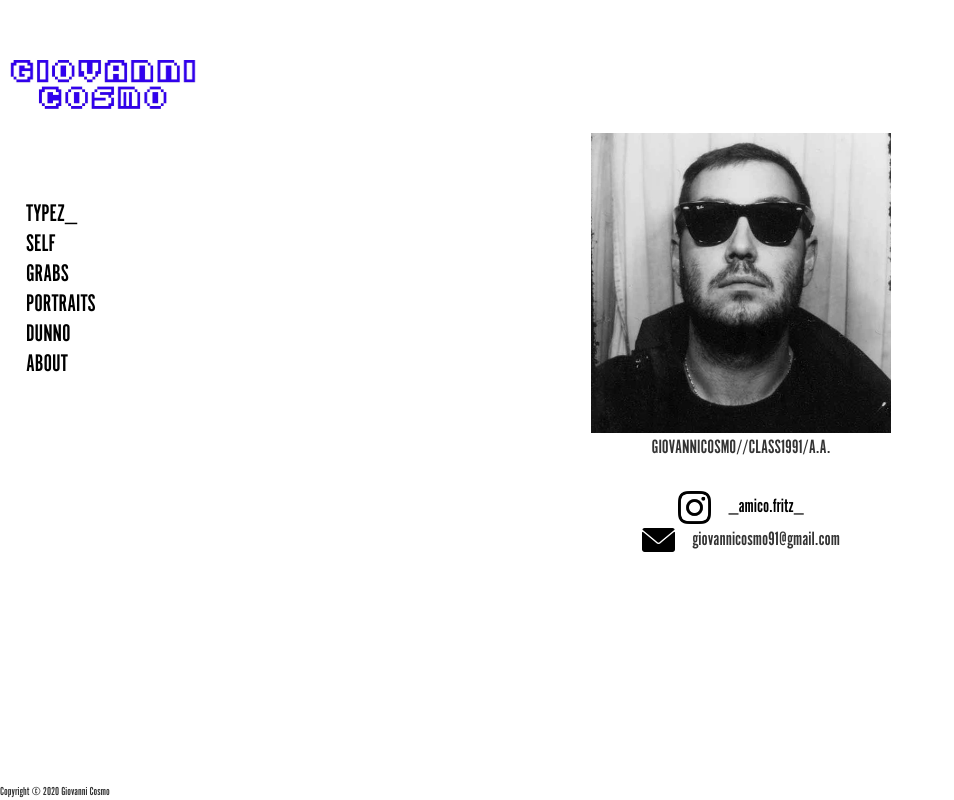
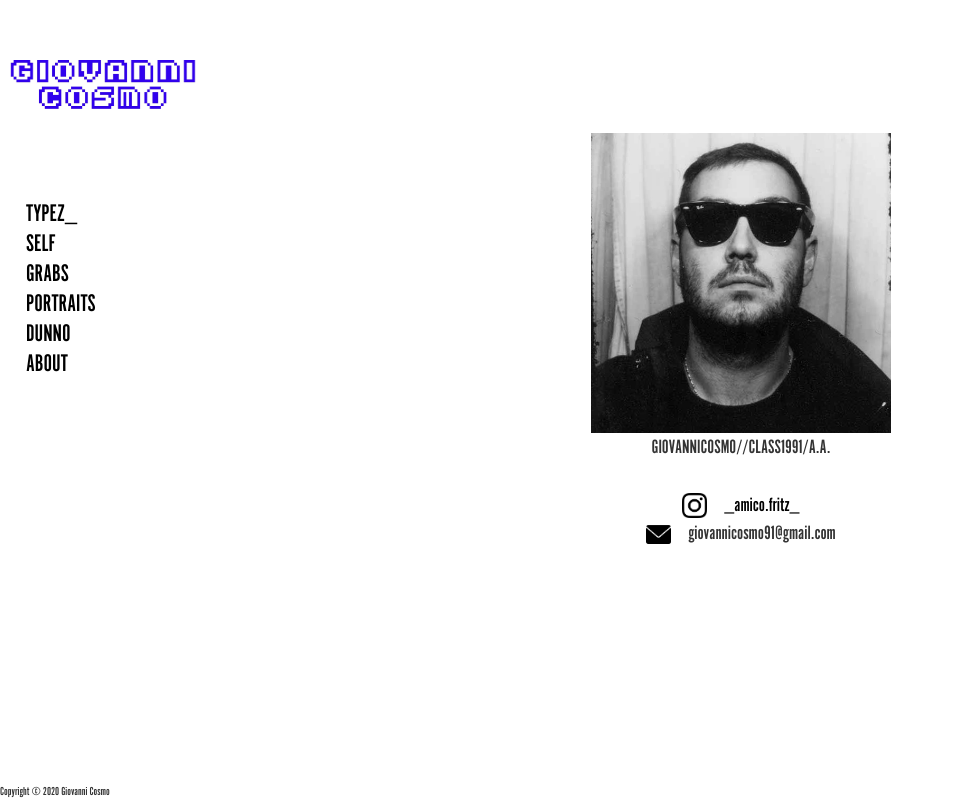
Before and after one commit to fedepoi/giovw, a plain HTML site: page dist/html/ABOUT.html in a window 1280 px wide. Shown: the whole page, without its empty margins (0-954 px from the left). Drawn offline with Linux system fonts and the light colour scheme.

Commit message:
small icons

```diff
--- a/dist/html/ABOUT.html
+++ b/dist/html/ABOUT.html
@@ -101,10 +101,8 @@ function myFunction() {
 GIOVANNICOSMO//CLASS1991/A.A.<br><br>
 
 <div id="infoDiv">
-<div>
-<img id="instagramLogo" src="../img/instagram.png" style="width:4%;"> &nbsp; &nbsp;<a href="https://www.instagram.com/_amico.fritz_/?fbclid=IwAR1r21Bmm91S2biNxXpgN794QBNjrgNu87dCu-wyjQ5GBBb8Josh4e5-7Sw">  _amico.fritz_</a><br>
-</div>
-<img id="instagramLogo" src="../img/mail.png" style="width:4%;"> &nbsp; &nbsp; giovannicosmo91@gmail.com
+<img id="instagramLogo" src="../img/instagram.png" style="width:3%;"> &nbsp; &nbsp;<a href="https://www.instagram.com/_amico.fritz_/?fbclid=IwAR1r21Bmm91S2biNxXpgN794QBNjrgNu87dCu-wyjQ5GBBb8Josh4e5-7Sw">  _amico.fritz_</a><br>
+<img id="mailLogo" src="../img/mail.png" style="width:3%;"> &nbsp; &nbsp; giovannicosmo91@gmail.com
 </div>
 
 </div>
```
